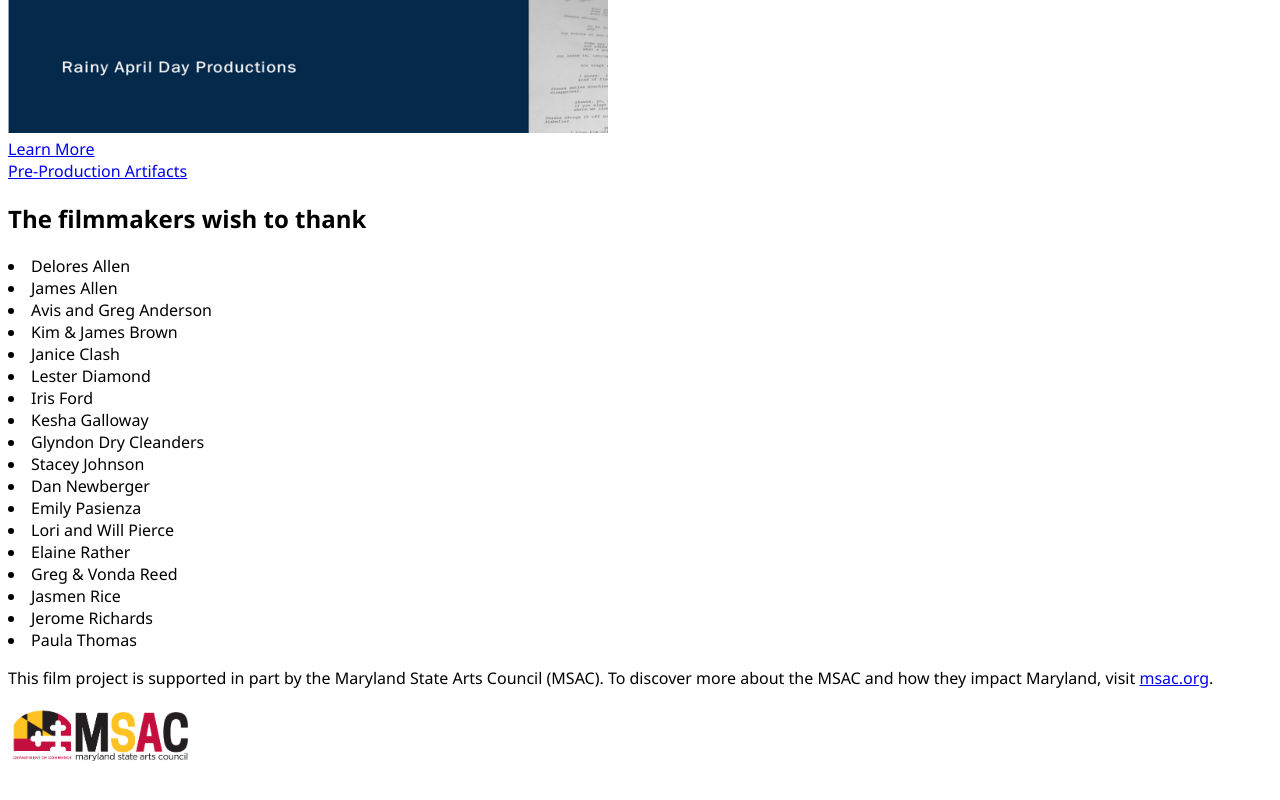
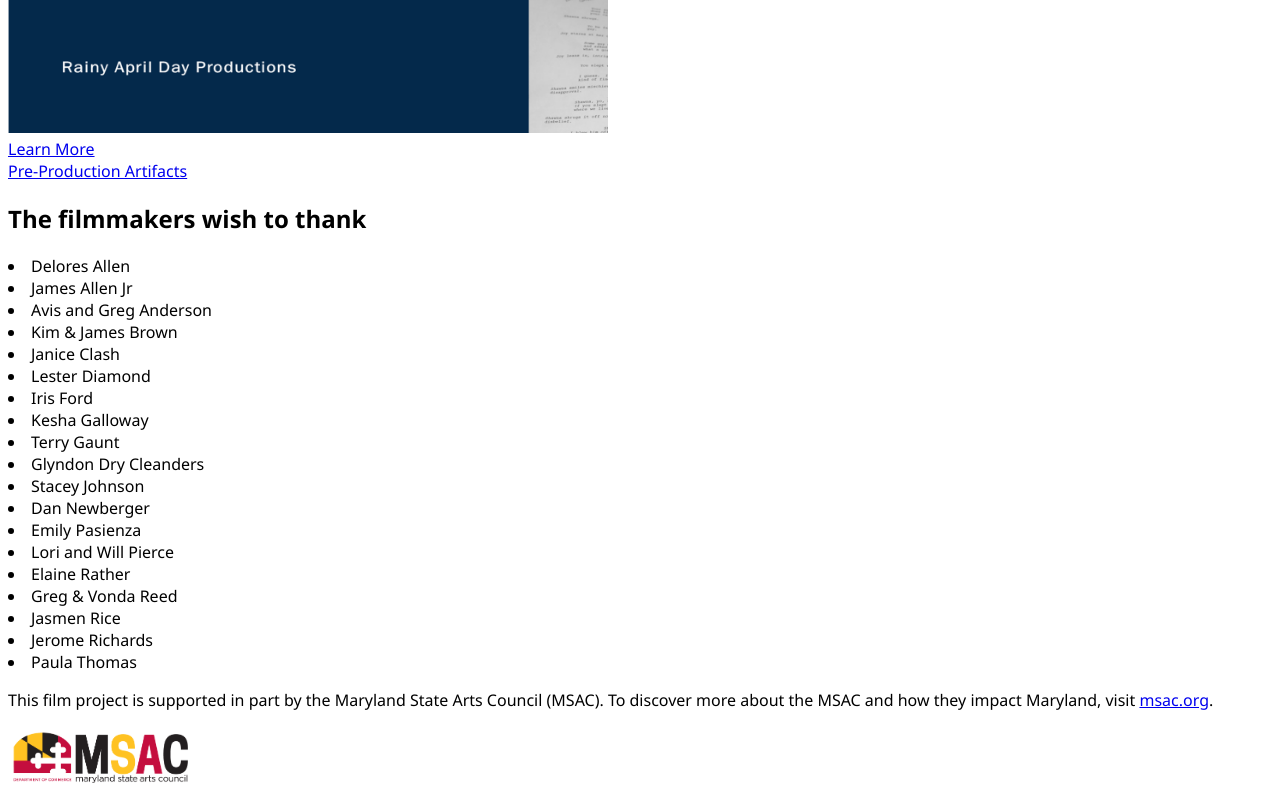
Before and after one commit to EJLearner/rainy-april-next-js, a Next.js app: page / in a window 1280 px wide. Shown: the part 1916-2716 px from the top of the page. Before the commit the page ends 2694 px from the top, so only its background shows below. Built offline with nearby package versions, Linux system fonts and the light colour scheme.

Commit message:
update donors

```diff
--- a/stores/donorsStore.js
+++ b/stores/donorsStore.js
@@ -1,7 +1,7 @@
 const donorsStore = {
   get donors() {
     return [
-      ['Allen', 'James'],
+      ['Allen Jr', 'James'],
       ['Pasienza', 'Emily'],
       ['Glyndon Dry Cleanders'],
       ['Pierce', 'Lori and Will'],
@@ -18,7 +18,8 @@ const donorsStore = {
       ['Reed', 'Greg & Vonda'],
       ['Rice', 'Jasmen'],
       ['Richards', 'Jerome'],
-      ['Thomas', 'Paula']
+      ['Thomas', 'Paula'],
+      ['Gaunt', 'Terry']
     ]
       .sort((a, b) => {
         const [lastA, firstA] = a;
```
